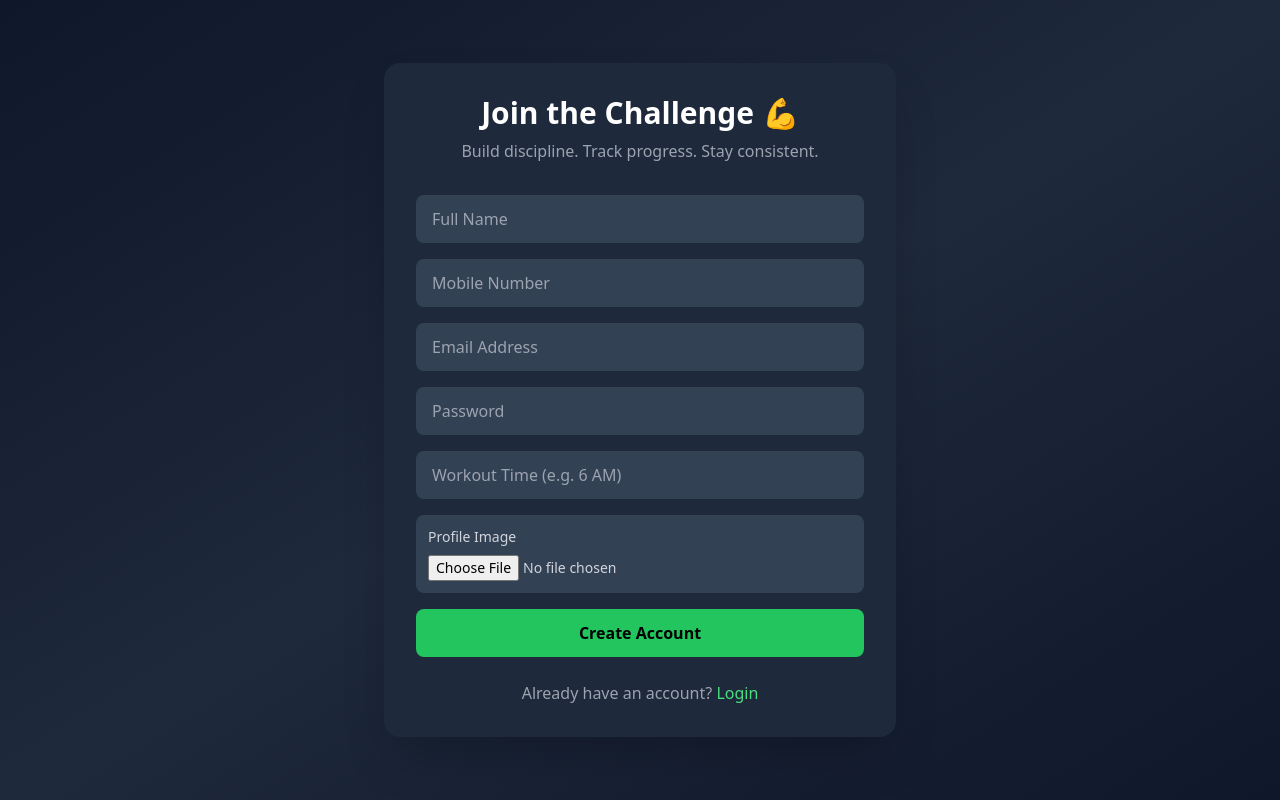
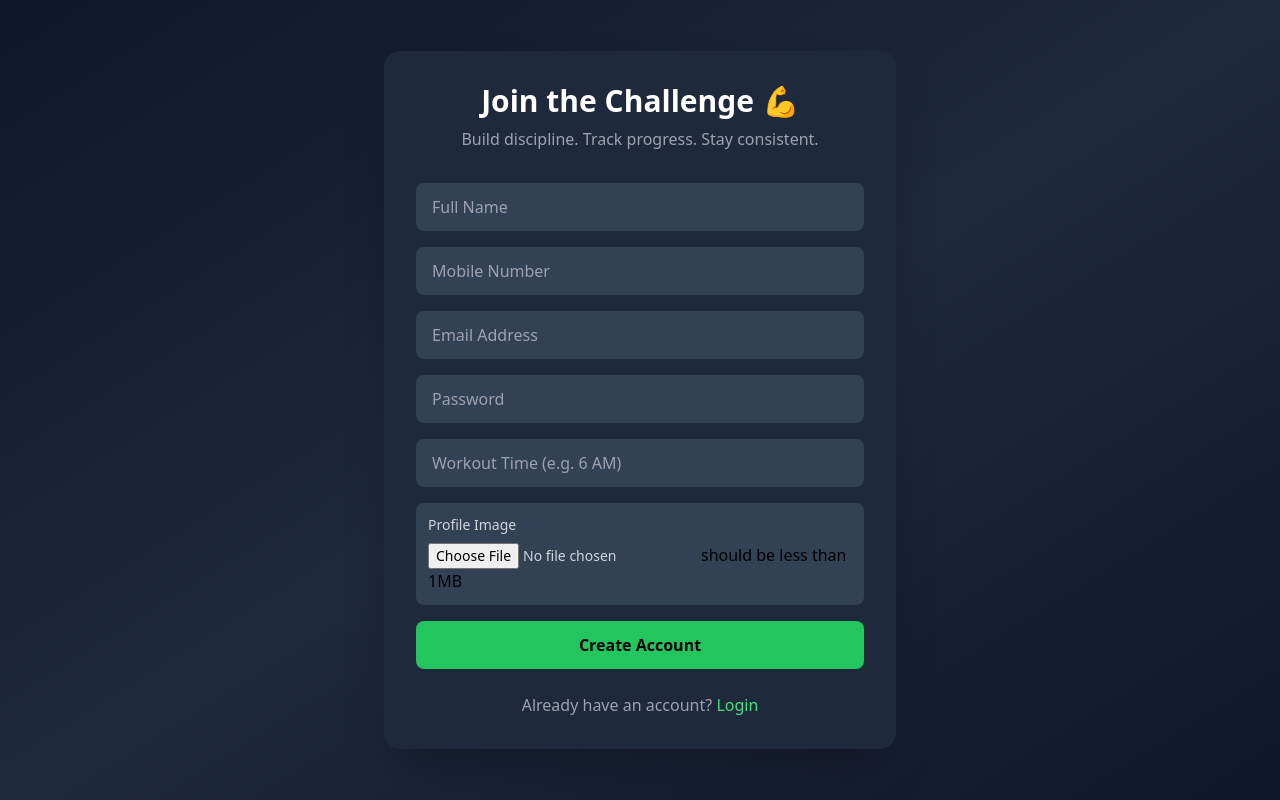
Before and after one commit to visshu-77/workout-frontend, a React (Vite) app: page /register in a window 1280 px wide. Built offline with nearby package versions, Linux system fonts and the light colour scheme.

Commit message:
cloudinary setup

```diff
--- a/src/pages/Register.jsx
+++ b/src/pages/Register.jsx
@@ -155,6 +155,7 @@ function Register() {
               onChange={(e) => setProfileImage(e.target.files[0])}
               required
             />
+            should be less than 1MB
           </div>
 
           {/* BUTTON */}
```
